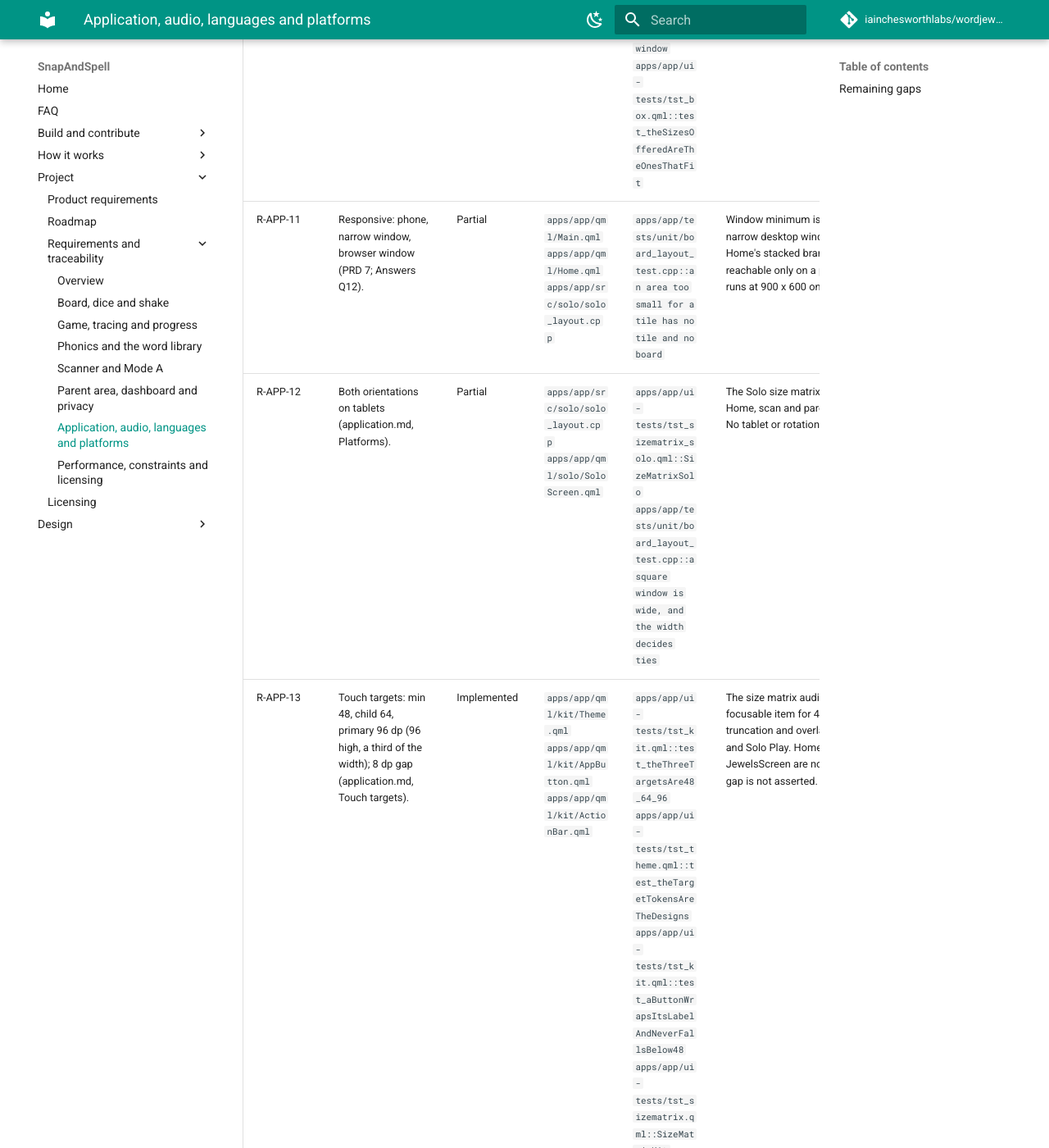
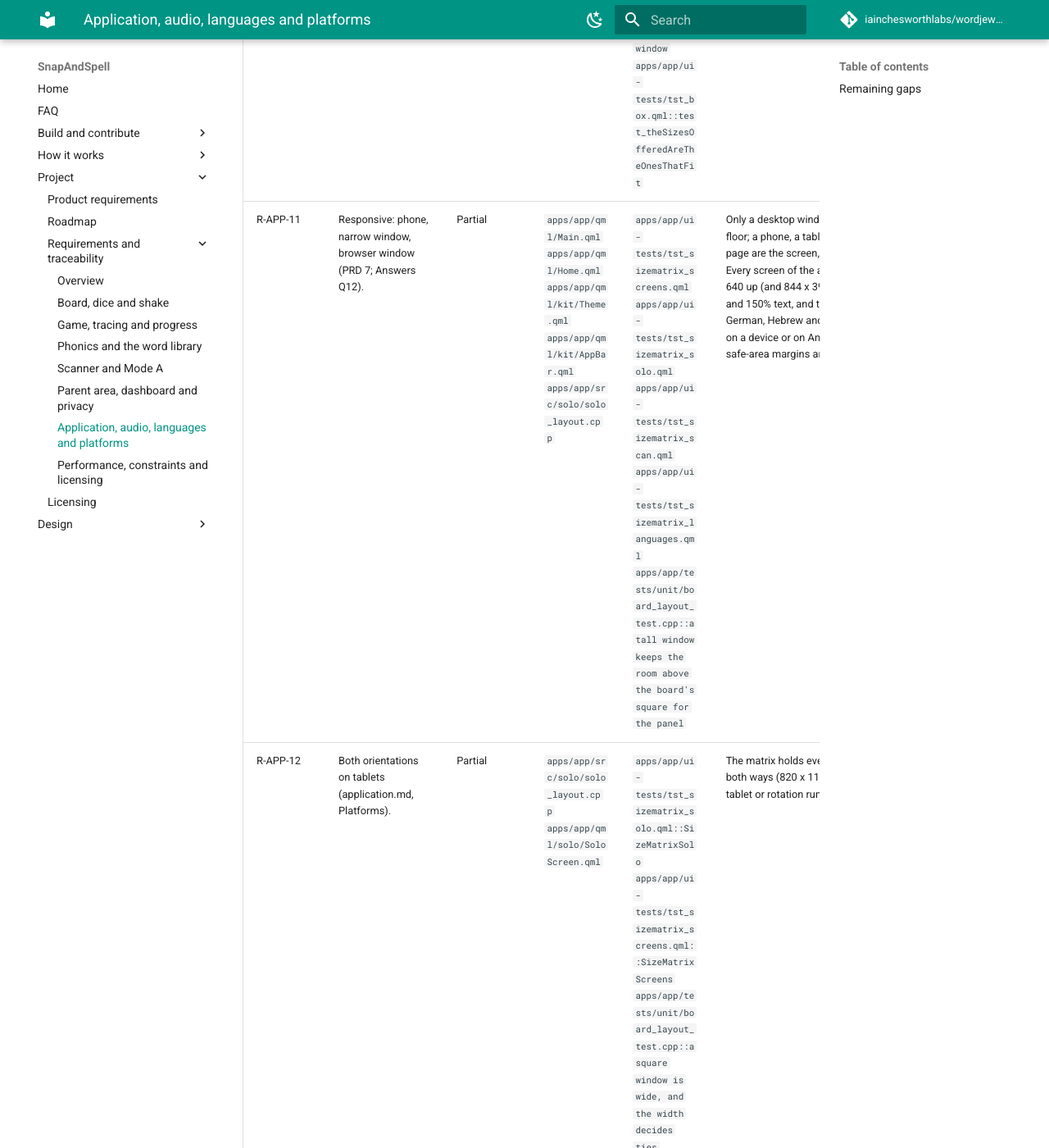
Before and after one commit to iainchesworthlabs/snapandspell, an MkDocs documentation site: the page built from docs/requirements/application.md, in a window 1280 px wide and 1400 px high, scrolled down 5065 px. Shown: the whole window at 82% size. Built offline with MkDocs 1.6.1 and Material for MkDocs 9.7.7, drawn with Linux system fonts in a browser that asks for light colours; comment, search, counter and statistics services are not loaded; some of the changed text lies outside the part shown.

Commit message:
Say in the requirements what the phone layouts are and are not checked by
Signed-off-by: Iain Chesworth <iain.chesworth@gmail.com>

```diff
--- a/docs/requirements/application.md
+++ b/docs/requirements/application.md
@@ -18,8 +18,8 @@ How to read this table, the status words and the reference format are on
 | R-APP-08 | No first-run carousel; home is the first screen and the pictures are the instruction (application.md, Navigation). | Partial | `apps/app/qml/Home.qml` | — | No carousel exists, but Home carries an English headline, lede, privacy line and footer. No test asserts the first screen or its text. |
 | R-APP-09 | Solo layout split by window shape: board in the leading two thirds (wide) or top two thirds (tall); inset 12/6 under 600, 24/8 from 600 (PRD 3.4; Answers Q12). | Implemented | `apps/app/src/solo/board_layout.cpp`<br>`apps/app/src/solo/solo_layout.cpp` | `apps/app/tests/unit/board_layout_test.cpp::the board area is two thirds of the window on its long side`<br>`apps/app/tests/unit/board_layout_test.cpp::the tile of each size in each reference window is the page's`<br>`apps/app/tests/unit/board_layout_test.cpp::the inset and the gap are small under 600 dp and roomy from it`<br>`apps/app/tests/unit/board_layout_test.cpp::the board is the largest square that fits its area, centred` | Pure rule, tested on the reference windows. The flat board's tray outset is capped to the inset in QML (Theme.trayOutset), not in this rule. |
 | R-APP-10 | A board size is offered only if its tile is at least 48 dp; 3x3 and 4x4 always fit (application.md; Answers Q8). | Implemented | `apps/app/src/solo/board_layout.cpp`<br>`apps/app/src/solo/solo_layout.cpp` | `apps/app/tests/unit/board_layout_test.cpp::a size is offered only if its tile is at least 48 dp`<br>`apps/app/tests/unit/board_layout_test.cpp::the MVP's sizes are offered in every reference window`<br>`apps/app/ui-tests/tst_box.qml::test_theSizesOfferedAreTheOnesThatFit` | Board tiles keep the 48 dp floor by this rule (the audit's R-APP-16 is the same row). |
-| R-APP-11 | Responsive: phone, narrow window, browser window (PRD 7; Answers Q12). | Partial | `apps/app/qml/Main.qml`<br>`apps/app/qml/Home.qml`<br>`apps/app/src/solo/solo_layout.cpp` | `apps/app/tests/unit/board_layout_test.cpp::an area too small for a tile has no tile and no board` | Window minimum is 900 x 620, so a narrow desktop window cannot occur and Home's stacked branch (under 900) is reachable only on a phone build. tst_home runs at 900 x 600 only. |
-| R-APP-12 | Both orientations on tablets (application.md, Platforms). | Partial | `apps/app/src/solo/solo_layout.cpp`<br>`apps/app/qml/solo/SoloScreen.qml` | `apps/app/ui-tests/tst_sizematrix_solo.qml::SizeMatrixSolo`<br>`apps/app/tests/unit/board_layout_test.cpp::a square window is wide, and the width decides ties` | The Solo size matrix includes 900 x 1200. Home, scan and parent have no tall case. No tablet or rotation run on a device. |
+| R-APP-11 | Responsive: phone, narrow window, browser window (PRD 7; Answers Q12). | Partial | `apps/app/qml/Main.qml`<br>`apps/app/qml/Home.qml`<br>`apps/app/qml/kit/Theme.qml`<br>`apps/app/qml/kit/AppBar.qml`<br>`apps/app/src/solo/solo_layout.cpp` | `apps/app/ui-tests/tst_sizematrix_screens.qml`<br>`apps/app/ui-tests/tst_sizematrix_solo.qml`<br>`apps/app/ui-tests/tst_sizematrix_scan.qml`<br>`apps/app/ui-tests/tst_sizematrix_languages.qml`<br>`apps/app/tests/unit/board_layout_test.cpp::a tall window keeps the room above the board's square for the panel` | Only a desktop window has the 900 x 620 floor; a phone, a tablet and a browser page are the screen, inside its safe area. Every screen of the app is held to 360 x 640 up (and 844 x 390 on its side) at 100 and 150% text, and the main ones in German, Hebrew and Japanese. Not run on a device or on Android or the web; the safe-area margins are untested. |
+| R-APP-12 | Both orientations on tablets (application.md, Platforms). | Partial | `apps/app/src/solo/solo_layout.cpp`<br>`apps/app/qml/solo/SoloScreen.qml` | `apps/app/ui-tests/tst_sizematrix_solo.qml::SizeMatrixSolo`<br>`apps/app/ui-tests/tst_sizematrix_screens.qml::SizeMatrixScreens`<br>`apps/app/tests/unit/board_layout_test.cpp::a square window is wide, and the width decides ties` | The matrix holds every screen at an iPad both ways (820 x 1180, 1180 x 820). No tablet or rotation run on a device. |
 | R-APP-13 | Touch targets: min 48, child 64, primary 96 dp (96 high, a third of the width); 8 dp gap (application.md, Touch targets). | Implemented | `apps/app/qml/kit/Theme.qml`<br>`apps/app/qml/kit/AppButton.qml`<br>`apps/app/qml/kit/ActionBar.qml` | `apps/app/ui-tests/tst_kit.qml::test_theThreeTargetsAre48_64_96`<br>`apps/app/ui-tests/tst_theme.qml::test_theTargetTokensAreTheDesigns`<br>`apps/app/ui-tests/tst_kit.qml::test_aButtonWrapsItsLabelAndNeverFallsBelow48`<br>`apps/app/ui-tests/tst_sizematrix.qml::SizeMatrixKit`<br>`apps/app/ui-tests/tst_sizematrix_solo.qml::SizeMatrixSolo` | The size matrix audits every Tab-focusable item for 48 dp, clipping, truncation and overlap, but only for the kit and Solo Play. Home, parent, scan and JewelsScreen are not audited. The 8 dp gap is not asserted. |
 | R-APP-14 | "Show me a start" is a 96 dp primary button (application.md, Touch targets). | Partial | `apps/app/qml/solo/PlayingPanel.qml` | — | The hint button and Finish board are 64 dp "child" size; only Done (ActionBar child tier) and the summary buttons are 96. application.md:127 is not amended. |
 | R-APP-15 | Controls a child taps are at least 64 dp (application.md, Touch targets). | Partial | `apps/app/qml/solo/SoloBox.qml`<br>`apps/app/qml/solo/PlayingPanel.qml`<br>`apps/app/qml/kit/AppBar.qml` | `apps/app/ui-tests/tst_box.qml::test_fourSizesAreOneRowOfSixtyFourDpTargets`<br>`apps/app/ui-tests/tst_panel.qml::test_aWordRowIsAKeyboardStopOfTheRightSize` | Size choice is 64. Bar buttons My boards, My jewels and For grown-ups are 48 dp; tray word rows are 48 dp (rowHeight). The matrix asserts only the 48 floor. |
@@ -77,7 +77,7 @@ How to read this table, the status words and the reference format are on
 | R-PLT-04 | Android tablet and phone (PRD 2; roadmap D1, M1). | Not built | `cmake/Platform.cmake` | — | Android in progress on an unmerged branch (feature/android-platform). Develop has no libs/platforms/android and cmake/Platform.cmake refuses ANDROID at configure. Not claimed to work. |
 | R-PLT-05 | iPad and iPhone (PRD 2; roadmap D1, M1). | Partial | `libs/platforms/ios/platform.cmake`<br>`.github/workflows/ios-build.yml`<br>`libs/platforms/ios/packaging/verify_ipa.sh`<br>`.github/workflows/release.yml` | `tests/checks/CMakeLists.txt::platform.fragments`<br>`tests/checks/CMakeLists.txt::release.tooling` | Merged (PR 32): fragment, ios-release preset, unsigned compile check (not required), TestFlight release job (App Store IPA, Apple validation, upload; it replaced an ad-hoc job and its install page). The unsigned compile has passed on a hosted runner (docs/ci.md); the App Store export, the upload, the install and a device run have never happened. Haptics and Vision reader unwritten. |
 | R-PLT-06 | A web/WebAssembly build (PRD 2; roadmap M6). | Partial | `libs/platforms/web/platform.cmake`<br>`libs/platforms/web/packaging/index.html.in`<br>`libs/platforms/web/packaging/sns-boot.js`<br>`libs/platforms/web/packaging/verify_web.sh`<br>`.github/workflows/web-build.yml` | `tests/checks/CMakeLists.txt::platform.fragments`<br>`tests/checks/CMakeLists.txt::platform.web` | Not in the 0.1 scope, and built anyway: the `web-release` preset makes a directory of static files (WebAssembly, one thread, the 2D scene). Configured, built, linked and played through in a headless Chromium on Linux (Home, the box, the shake and drop, the board, the parent gate and dashboard, Mode A's "No camera", the store kept across a reload). No sound, speech, camera or shake there; no Safari, Firefox or phone run; no place to host it chosen (docs/web.md). |
-| R-PLT-07 | The phone layout of the same app (PRD 2; roadmap M6). | Partial | `apps/app/src/solo/board_layout.cpp`<br>`apps/app/qml/Main.qml` | `apps/app/tests/unit/board_layout_test.cpp::the tile of each size in each reference window is the page's` | The layout rule covers 320 dp windows. The window minimum is 900 x 620, and the iOS target allows the iPhone family, so a phone layout is unproven. |
+| R-PLT-07 | The phone layout of the same app (PRD 2; roadmap M6). | Partial | `apps/app/src/solo/board_layout.cpp`<br>`apps/app/qml/Main.qml`<br>`apps/app/qml/solo/PlayingPanel.qml` | `apps/app/tests/unit/board_layout_test.cpp::the tile of each size in each reference window is the page's`<br>`apps/app/ui-tests/tst_sizematrix_languages.qml` | The window has no floor on a phone and the screens are laid out for it (see R-APP-11). Seen on offscreen renders and a first TestFlight build only; not yet checked on the next build on a device. |
 | R-PLT-08 | Qt Quick 3D makes the binary GPL-3.0-only; the consequence is stated in notices and packages (PRD 7; Answers Q13). | Implemented | `notices/fragments/application.txt`<br>`cmake/Packaging.cmake`<br>`docs/licensing.md` | `tests/checks/CMakeLists.txt::notices.sections`<br>`tests/checks/CMakeLists.txt::package.config` | notices.sections requires GPL-3.0-only, Quick 3D and the LGPL text when the app is built, and forbids them in a CLI-only package. |
 | R-PLT-09 | Third-party notices ship with the package and show under About, Licences (roadmap M6; licensing.md). | Implemented | `cmake/Notices.cmake`<br>`apps/app/qml/parent/LicencesScreen.qml` | `tests/checks/CMakeLists.txt::notices.sections`<br>`apps/app/tests/unit/CMakeLists.txt::parent.screens`<br>`apps/app/tests/unit/parent_controller_test.cpp::the licence notices are the installed text, or say where it is` | fonts.txt says "four typefaces" and lists three. |
 | R-PLT-10 | Optional Qt modules (Multimedia, Sensors, TextToSpeech) with silent variants so a kit without them still builds (application.md, Platforms). | Implemented | `apps/app/src/variants/sound-silent/sns/app/sound_backend.cpp`<br>`apps/app/src/variants/speech-silent/sns/app/speech_backend.cpp`<br>`apps/app/src/variants/motion-silent/sns/app/motion_backend.cpp` | — | No CI leg builds a silent variant: the Windows leg installs all three modules, so the silent paths are never compiled in CI. |
```
Also changed, not shown: docs/design/board.md (+1 -1 lines), docs/requirements/board.md (+1 -1 lines).
